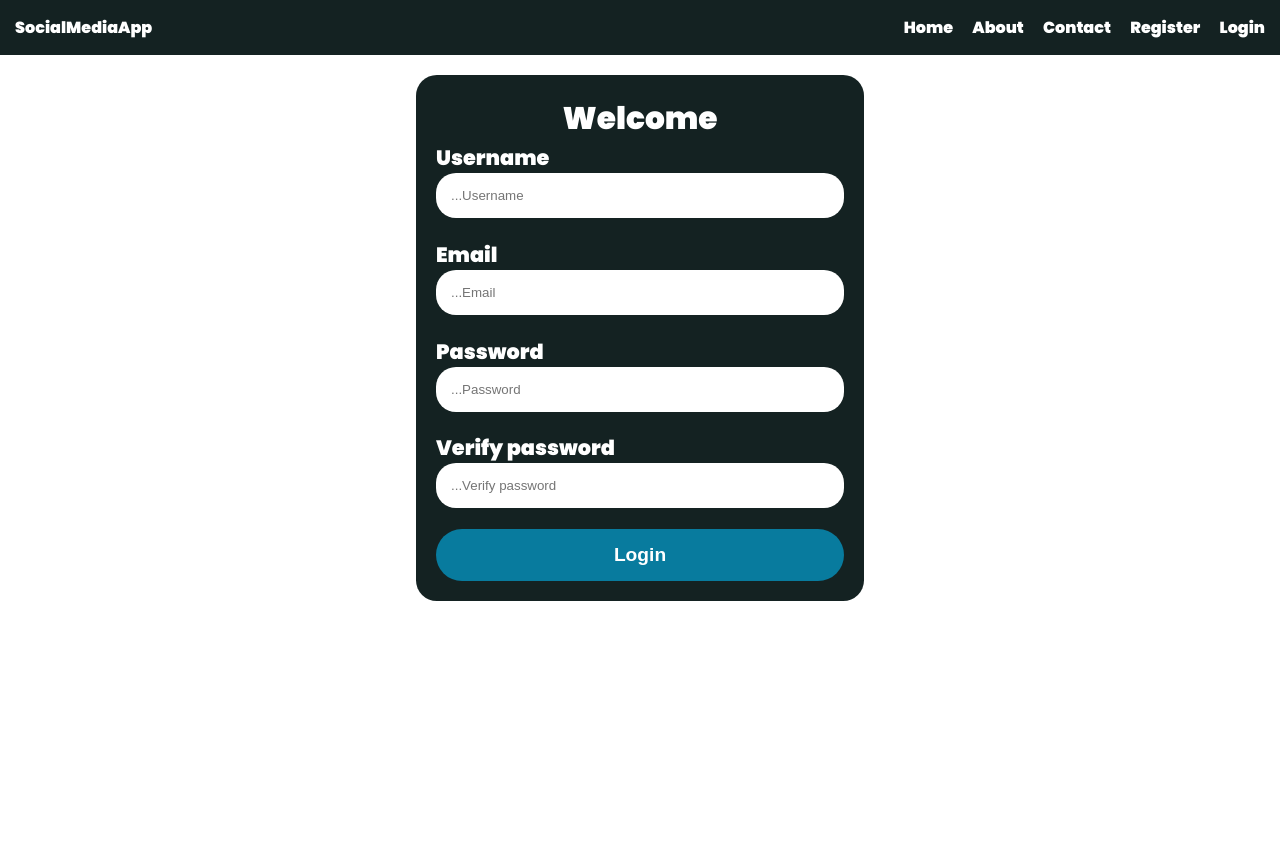
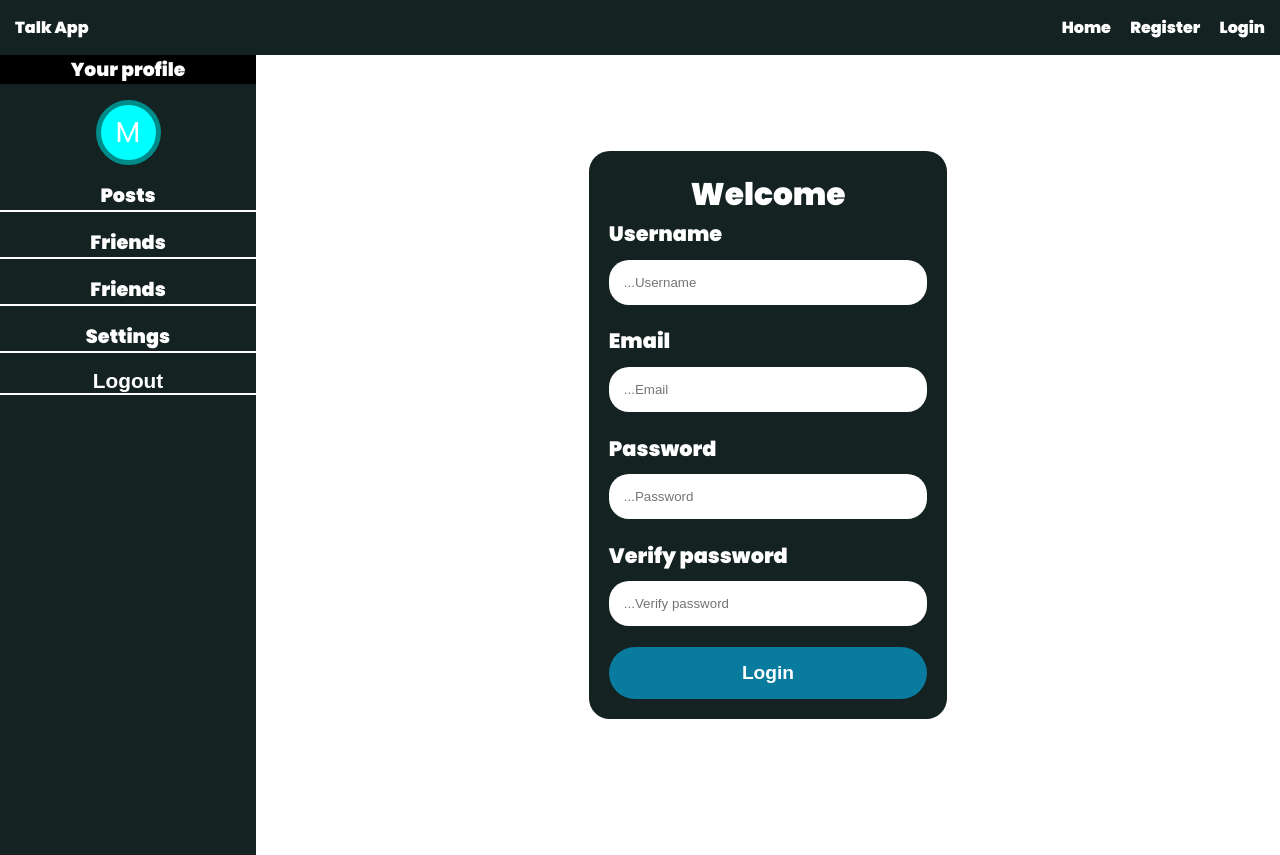
Before and after one commit to Matheus-Rodrigues-Araujo/SocialMedia, a React (Create React App) app: page /register in a window 1280 px wide. Before the commit the page ends 800 px from the top, so only its background shows below. Built offline with nearby package versions, Linux system fonts and the light colour scheme.

Commit message:
more features added

```diff
--- a/package.json
+++ b/package.json
@@ -3,6 +3,7 @@
   "version": "0.1.0",
   "private": true,
   "dependencies": {
+    "@hookform/resolvers": "^2.9.10",
     "@testing-library/jest-dom": "^5.16.5",
     "@testing-library/react": "^13.4.0",
     "@testing-library/user-event": "^13.5.0",
@@ -12,10 +13,12 @@
     "@types/react-dom": "^18.0.10",
     "react": "^18.2.0",
     "react-dom": "^18.2.0",
+    "react-hook-form": "^7.41.5",
     "react-router-dom": "^6.6.1",
     "react-scripts": "5.0.1",
     "typescript": "^4.9.4",
-    "web-vitals": "^2.1.4"
+    "web-vitals": "^2.1.4",
+    "yup": "^0.32.11"
   },
   "scripts": {
     "start": "react-scripts start",
--- a/src/App.tsx
+++ b/src/App.tsx
@@ -1,7 +1,9 @@
 import React from 'react';
 import { BrowserRouter as Router, Routes, Route } from 'react-router-dom'
 import { Header } from './components/header';
+import { Sidebar } from './components/sidebar';
 import { About } from './pages/about';
+// import { Configuration } from './pages/configuration';
 import { Contact } from './pages/contact';
 import { Home } from './pages/home';
 import { Login } from './pages/login';
@@ -9,6 +11,7 @@ import { Register } from './pages/register';
 
 import './styles/App.css';
 import './styles/Header.css';
+import './styles/Siderbar.css'
 import './styles/Home.css'
 import './styles/Login.css';
 import './styles/Register.css';
@@ -18,13 +21,17 @@ function App() {
     <div className="App">
       <Router>
         <Header />
+        <main>
+          <Sidebar />
+           {/*if user not authenticated, the Sidebar component won't be rendered  */}
           <Routes>
             <Route path='/' element={<Home/>}/>
             <Route path='/about' element={<About />}/>
-          <Route path='/contact' element={<Contact/>}/>
+            <Route path='/contact' element={<Contact />}/>
             <Route path='/login' element={<Login/>}/>
             <Route path='/register' element={<Register />}/>
           </Routes>
+        </main>
       </Router>
     </div>
   );
--- a/src/components/header.tsx
+++ b/src/components/header.tsx
@@ -1,18 +1,17 @@
 import {Link} from 'react-router-dom'
-export const Header = () =>{
-  const links = [
+export const links = [
   {
     name: 'Home',
     path: '/'
   },
-    {
-      name: 'About',
-      path: '/about'
-    },
-    {
-      name: 'Contact',
-      path: '/contact'
-    },
+  // {
+  //   name: 'About',
+  //   path: '/about'
+  // },
+  // {
+  //   name: 'Contact',
+  //   path: '/contact'
+  // },
   {
     name: 'Register',
     path: '/register'
@@ -22,11 +21,13 @@ export const Header = () =>{
     path: '/login'
   }
 ]
+export const Header = () =>{
+
 
   return (
     <header className="header">
       <nav className='navbar'>
-        <Link to='/' className='logo' >SocialMediaApp</Link>
+        <Link to='/' className='logo' >Talk App</Link>
         <ul className='links-list'>
           {
             links.map((link, key) => (
@@ -39,3 +40,5 @@ export const Header = () =>{
     </header>
   )
 }
+
+// module.exports = links
--- /dev/null
+++ b/src/components/sidebar.tsx
@@ -0,0 +1,16 @@
+import { links } from "./header"
+import { Link } from "react-router-dom"
+export const Sidebar = () =>{
+  console.log(links)
+  return (
+    <div className="sidebar" >
+      <h3>Your profile</h3>
+      <div className="profile" >M</div>
+      <Link to='/posts'>Posts</Link>
+      <Link to='/friends'>Friends</Link>
+      <Link to='/friends'>Friends</Link>
+      <Link to='/settings' title="Settings">Settings</Link>
+      <button>Logout</button>
+    </div>
+  )
+}
--- a/src/pages/login.tsx
+++ b/src/pages/login.tsx
@@ -1,19 +1,45 @@
-export const Login = () =>{
+import { useNavigate } from 'react-router-dom';
+import { useForm } from 'react-hook-form'
+import * as yup  from 'yup'
+import { yupResolver } from '@hookform/resolvers/yup'
+
+export interface LoginInputs{
+  email: string;
+  password: number;
+}
+
+const schema = yup.object({
+  email: yup.string().required('Email is required!'),
+  password: yup.string().required('Password is required!')
+}).required()
+
+export const Login = () => {
+  const navigate = useNavigate()
+  const { register,handleSubmit, formState: {errors} } = useForm<LoginInputs>({resolver: yupResolver(schema)})
+
+  const onSubmit = (data:LoginInputs) =>{
+    console.log(data)
+    alert('Welcome!')
+    navigate('/')
+  }
 
   return(
     <section className="conteiner">
-      <form className="form" onSubmit={(e)=> e.preventDefault()}>
+      <form className="form"
+       onSubmit={handleSubmit(onSubmit)}>
         <h1>Welcome</h1>
 
         <div className="fields" >
           <label>
             Email
-            <input type='text' placeholder="...Email"/>
+            <input type='text' placeholder="...Email" {...register('email')}/>
+            <p className='error-msg' >{errors.email?.message}</p>
           </label>
 
           <label>
             Password
-            <input type='text' placeholder="...Password"/>
+            <input type='password' placeholder="...Password" {...register('password')} />
+            <p className='error-msg' >{errors.password?.message}</p>
           </label>
 
           <input type='submit' className="submit-btn" value='Login' />
--- a/src/pages/register.tsx
+++ b/src/pages/register.tsx
@@ -1,30 +1,63 @@
+import { useForm } from 'react-hook-form'
+import { useNavigate } from 'react-router-dom';
+import * as yup from 'yup'
+import { yupResolver } from '@hookform/resolvers/yup'
+interface RegisterInputs{
+  username: string;
+  email: string;
+  password: string;
+  verifyPassword: string;
+}
+
+const schema = yup.object({
+  username: yup.string().required('Username is required!'),
+  email: yup.string().required('Email is required!'),
+  password: yup.string().required('Password is required!'),
+  verifyPassword: yup.string().oneOf([yup.ref('password')], 'Passwords must match!').required('Password is required!')
+}).required()
+
 export const Register = () =>{
+  const navigate = useNavigate()
+
+  const {register, handleSubmit, formState:{errors}} = useForm<RegisterInputs>({
+    resolver: yupResolver(schema)
+  })
+
+  const onSubmit= (data:RegisterInputs) => {
+    console.log(data)
+    alert('You have been registered!')
+    navigate('/login')
+  }
 
   return(
     <section className="conteiner">
-      <form className="form" onSubmit={(e)=> e.preventDefault()}>
+      <form className="form" onSubmit={handleSubmit(onSubmit)}>
         <h1>Welcome</h1>
 
         <div className="fields" >
 
         <label>
             Username
-            <input type='text' placeholder="...Username"/>
+            <input type='text' placeholder="...Username" {...register('username')}/>
+            {errors.username?.message ? <p className='error-msg' >{errors.username?.message}</p>: <></>}
           </label>
 
           <label>
             Email
-            <input type='text' placeholder="...Email"/>
+            <input type='text' placeholder="...Email" {...register('email')}/>
+            {errors.email?.message ? <p className='error-msg' >{errors.email?.message}</p>: <></>}
           </label>
 
           <label>
             Password
-            <input type='text' placeholder="...Password"/>
+            <input type='password' placeholder="...Password"  {...register('password')}/>
+            {errors.password?.message ? <p className='error-msg' >{errors.password?.message}</p>: <></>}
           </label>
 
           <label>
             Verify password
-            <input type='text' placeholder="...Verify password"/>
+            <input type='password' placeholder="...Verify password" {...register('verifyPassword')} />
+            {errors.verifyPassword?.message ? <p className='error-msg' >{errors.verifyPassword?.message}</p>: <></>}
           </label>
 
           <input type='submit' className="submit-btn" value='Login' />
--- a/src/styles/App.css
+++ b/src/styles/App.css
@@ -8,6 +8,8 @@
 
 :root{
   font-family: Poppins, sans-serif;
+  --lightblue: rgb(0, 183, 255);
+  --darkblue: rgb(20, 34, 34);
 }
 
 
@@ -15,9 +17,9 @@
   overflow-y: hidden;
   min-height: 100vh;
 }
-/* body{
+
+main{
+  display: grid;
+  grid-template-columns: 20% auto;
   min-height: 100vh;
-} */
-/* html{
-  min-height: 100vh;
-} */
+}
--- a/src/styles/Header.css
+++ b/src/styles/Header.css
@@ -1,6 +1,6 @@
-header{
+/* header{
   margin-bottom: 10px;
-}
+} */
 .navbar,
 .links-list {
   display: flex;
@@ -9,7 +9,7 @@ header{
 .navbar {
   justify-content: space-between;
   padding: 15px;
-  background-color: rgb(20, 34, 34);
+  background-color: var(--darkblue);
 }
 
 .navbar a {
--- a/src/styles/Home.css
+++ b/src/styles/Home.css
@@ -1,5 +1,6 @@
 .home{
   text-align: center;
+  /* width: 100%; */
 }
 
 .home h1, p{
--- a/src/styles/Login.css
+++ b/src/styles/Login.css
@@ -34,6 +34,7 @@
 label{
   display: grid;
   color: white;
+  gap: .5em;
 }
 
 .fields input{
@@ -62,6 +63,13 @@ label{
 
 .fields .submit-btn:hover{
   background-color: rgb(9, 202, 35);
+  outline: none;
+}
+
+
+.error-msg{
+  color: red;
+  font-size: .9rem;
 }
 
 @media screen and (max-width: 720px) {
--- /dev/null
+++ b/src/styles/Siderbar.css
@@ -0,0 +1,58 @@
+.sidebar{
+  display: flex;
+  flex-flow: column wrap;
+  background-color: var(--darkblue);
+  /* width: 15%; */
+  height: 100%;
+  gap: 1em;
+  align-items: center;
+  color: white;
+}
+
+.sidebar h3{
+  background-color: black;
+  width: 100%;
+  text-align: center;
+}
+
+.sidebar a {
+  text-decoration: none;
+  color: white;
+  font-size: 1.2rem;
+  font-weight: 700;
+  border-bottom: 2px solid white;
+  width: 100%;
+  text-align: center;
+}
+
+.sidebar a:hover {
+  color: var(--lightblue);
+}
+.sidebar button{
+  width: 100%;
+  background-color: transparent;
+  color: white;
+  border: none;
+  font-size: 1.3rem;
+  border-bottom: 2px solid white;
+  font-weight: 700;
+}
+
+.profile{
+  width: 65px;
+  height: 65px;
+  background-color: aqua;
+  border-radius: 2em;
+  border: 5px solid darkcyan;
+  transition: .4s ease-in-out;
+  text-align: center;
+  font-size: 1.8rem;
+  display: flex;
+  align-items: center;
+  justify-content: center;
+}
+
+.profile:hover{
+  background-color: black;
+  border-color: rgb(10, 153, 209);
+}
```
Also changed, not shown: src/pages/settings.tsx (added, +7 -0 lines), 1 other file (tests, documents, lock files or other folders). Lines whose indentation alone changed are shown as unchanged.
